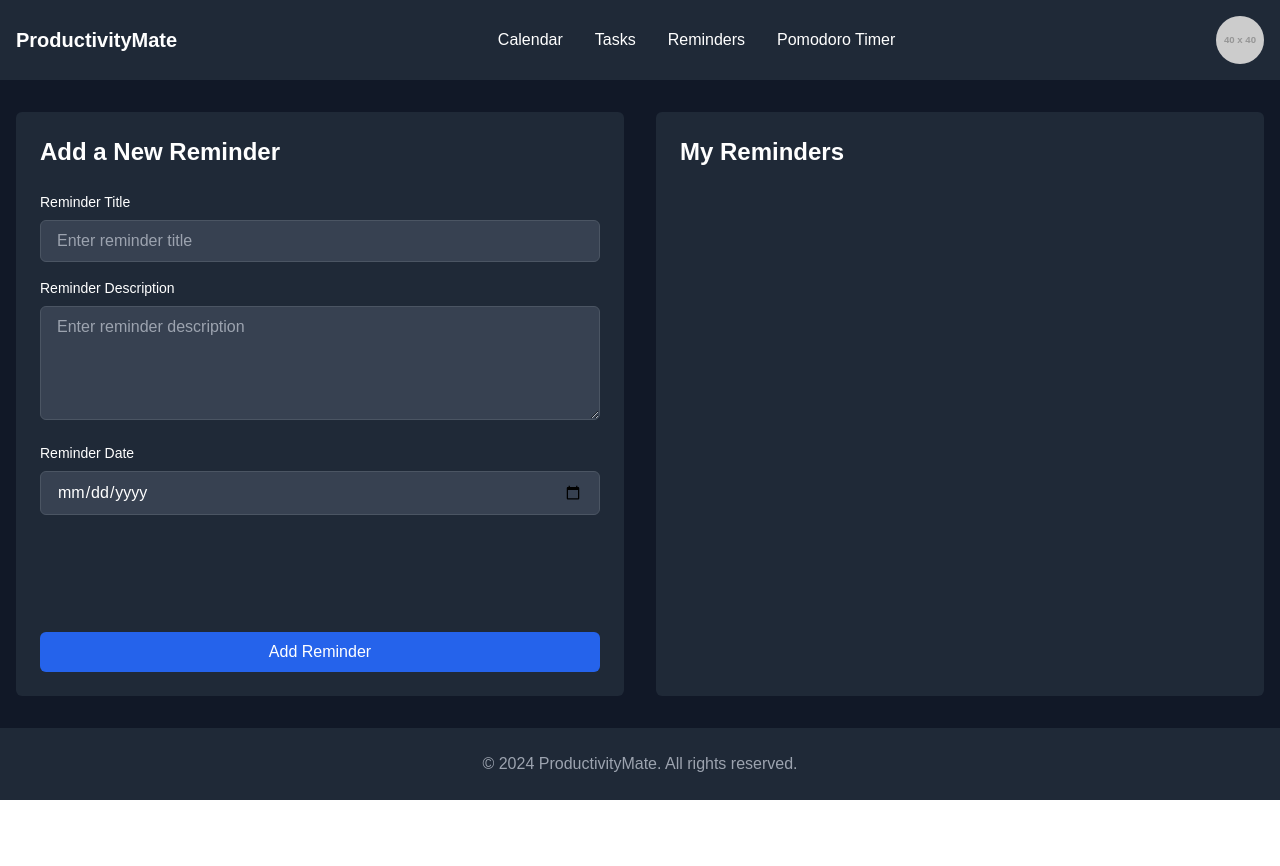
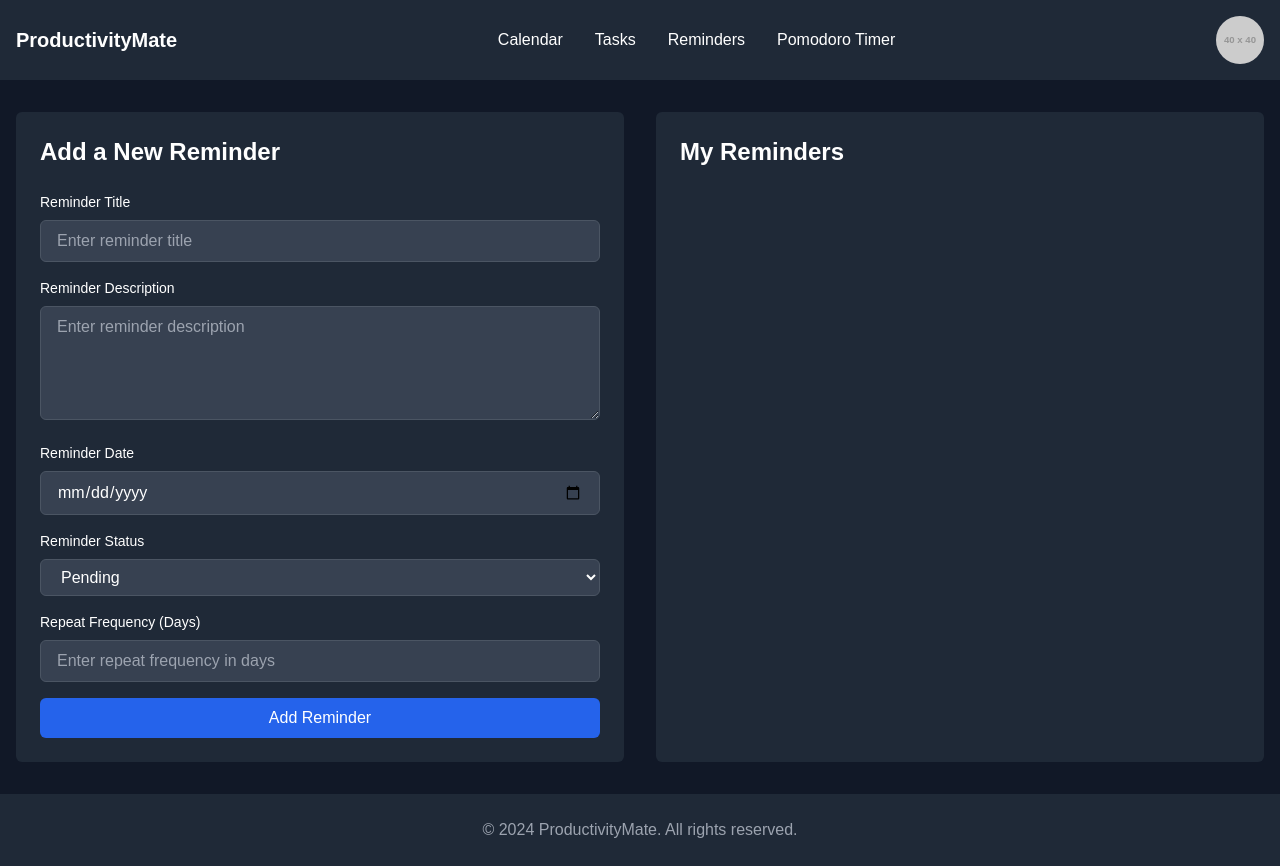
Before and after one commit to williamntlam/productivity-mate, a Next.js app in the folder frontend/: page /reminders in a window 1280 px wide. Before the commit the page ends 800 px from the top, so only its background shows below. Built offline with nearby package versions, Linux system fonts and the light colour scheme.

Commit message:
feat: added missing attributes for reminder model to the frontend page for reminders

```diff
--- a/frontend/pages/reminders/index.tsx
+++ b/frontend/pages/reminders/index.tsx
@@ -8,6 +8,8 @@ type Reminder = {
   description: string;
   reminderDate: string; // Use string for simplicity (e.g., "YYYY-MM-DD")
   sent: boolean; // Indicates whether the reminder has been "sent"
+  status: "PENDING" | "COMPLETED" | "CANCELLED"; // Matches ReminderStatus enum
+  repeatFrequencyDays: number | null; // Optional: number of days for repeat
 };
 
 export default function RemindersPage() {
@@ -15,16 +17,32 @@ export default function RemindersPage() {
   const [title, setTitle] = useState("");
   const [description, setDescription] = useState("");
   const [reminderDate, setReminderDate] = useState("");
+  const [status, setStatus] = useState<"PENDING" | "COMPLETED" | "CANCELLED">(
+    "PENDING"
+  );
+  const [repeatFrequencyDays, setRepeatFrequencyDays] = useState<number | null>(
+    null
+  );
 
   const addReminder = () => {
     if (title.trim() && description.trim() && reminderDate.trim()) {
       setReminders((prevReminders) => [
         ...prevReminders,
-        { id: Date.now(), title, description, reminderDate, sent: false },
+        {
+          id: Date.now(),
+          title,
+          description,
+          reminderDate,
+          sent: false,
+          status,
+          repeatFrequencyDays,
+        },
       ]);
       setTitle("");
       setDescription("");
       setReminderDate("");
+      setStatus("PENDING");
+      setRepeatFrequencyDays(null);
     }
   };
 
@@ -35,7 +53,9 @@ export default function RemindersPage() {
   const markAsSent = (id: number) => {
     setReminders((prevReminders) =>
       prevReminders.map((reminder) =>
-        reminder.id === id ? { ...reminder, sent: true } : reminder
+        reminder.id === id
+          ? { ...reminder, sent: true, status: "COMPLETED" }
+          : reminder
       )
     );
   };
@@ -97,6 +117,41 @@ export default function RemindersPage() {
               className="w-full px-4 py-2 rounded-md bg-gray-700 text-white border border-gray-600 focus:outline-none focus:ring-2 focus:ring-blue-500"
             />
           </div>
+          <div className="mb-4">
+            <label className="block text-sm font-medium mb-2" htmlFor="status">
+              Reminder Status
+            </label>
+            <select
+              id="status"
+              value={status}
+              onChange={(e) => setStatus(e.target.value as Reminder["status"])}
+              className="w-full px-4 py-2 rounded-md bg-gray-700 text-white border border-gray-600 focus:outline-none focus:ring-2 focus:ring-blue-500"
+            >
+              <option value="PENDING">Pending</option>
+              <option value="COMPLETED">Completed</option>
+              <option value="CANCELLED">Cancelled</option>
+            </select>
+          </div>
+          <div className="mb-4">
+            <label
+              className="block text-sm font-medium mb-2"
+              htmlFor="repeatFrequencyDays"
+            >
+              Repeat Frequency (Days)
+            </label>
+            <input
+              id="repeatFrequencyDays"
+              type="number"
+              value={repeatFrequencyDays || ""}
+              onChange={(e) =>
+                setRepeatFrequencyDays(
+                  e.target.value ? parseInt(e.target.value, 10) : null
+                )
+              }
+              placeholder="Enter repeat frequency in days"
+              className="w-full px-4 py-2 rounded-md bg-gray-700 text-white border border-gray-600 focus:outline-none focus:ring-2 focus:ring-blue-500"
+            />
+          </div>
           <button
             onClick={addReminder}
             className="bg-blue-600 hover:bg-blue-700 px-4 py-2 rounded-md font-medium w-full mt-auto"
@@ -136,13 +191,20 @@ export default function RemindersPage() {
                 >
                   {reminder.description}
                 </p>
-                <div className="mt-2 flex justify-between items-center">
-                  <span className="text-sm text-gray-400">
+                <p className="text-sm text-gray-400">
                   Reminder Date: {reminder.reminderDate}
-                  </span>
+                </p>
+                <p className="text-sm text-gray-400">
+                  Status: {reminder.status}
+                </p>
+                {reminder.repeatFrequencyDays && (
+                  <p className="text-sm text-gray-400">
+                    Repeat Every: {reminder.repeatFrequencyDays} days
+                  </p>
+                )}
                 <button
                   onClick={() => markAsSent(reminder.id)}
-                    className={`text-sm px-2 py-1 rounded-md ${
+                  className={`mt-2 text-sm px-2 py-1 rounded-md ${
                     reminder.sent
                       ? "bg-green-500 text-gray-900"
                       : "bg-blue-600 text-white hover:bg-blue-700"
@@ -150,7 +212,6 @@ export default function RemindersPage() {
                 >
                   {reminder.sent ? "Sent" : "Mark as Sent"}
                 </button>
-                </div>
               </li>
             ))}
           </ul>
```
Lines whose indentation alone changed are shown as unchanged.
